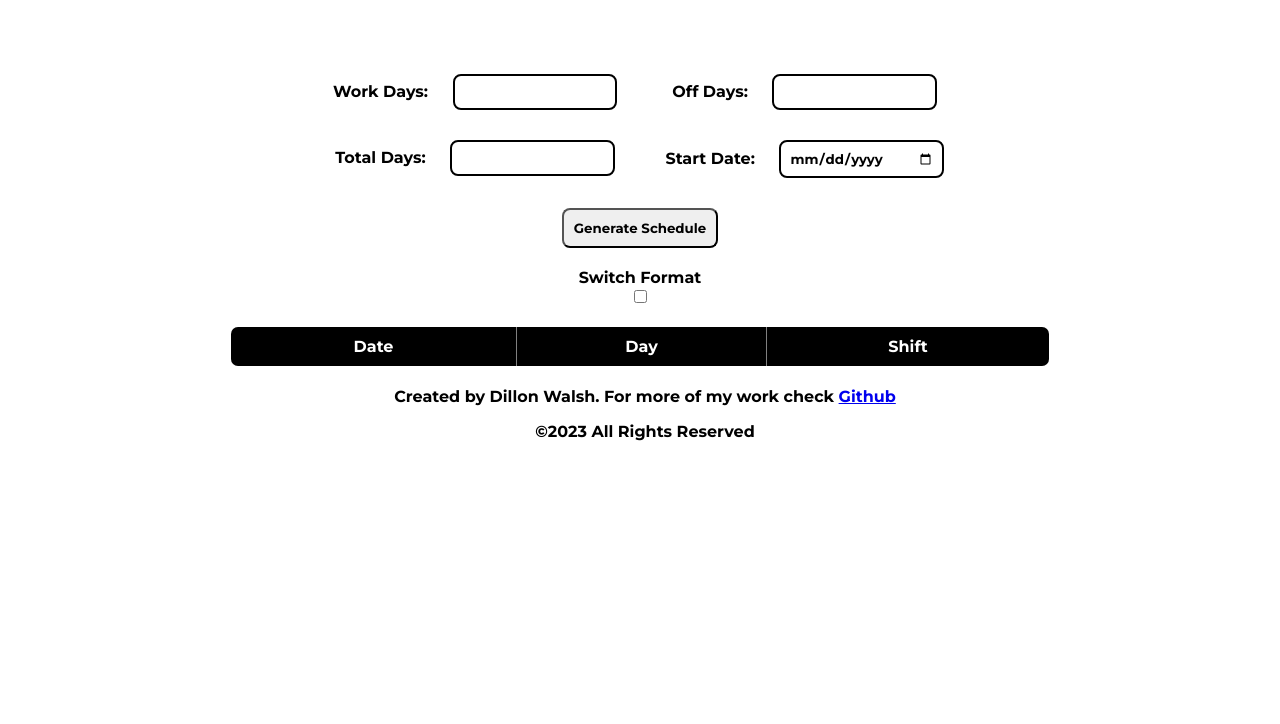
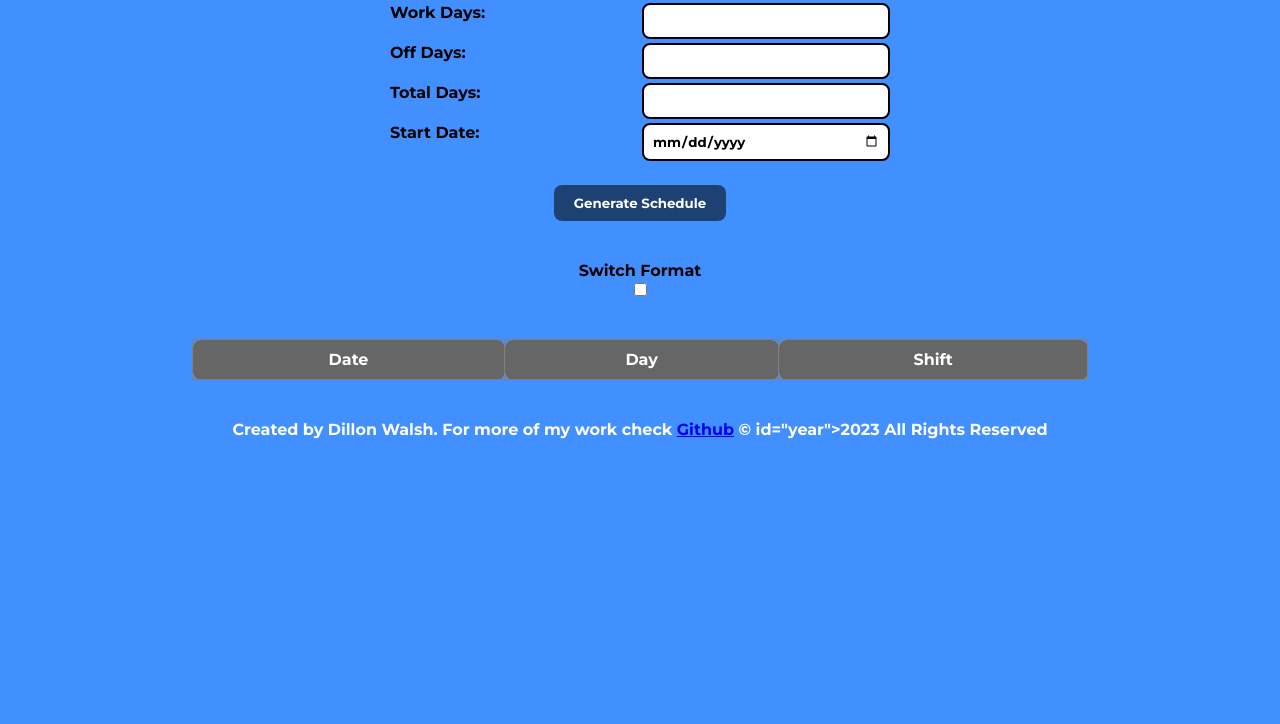
Before and after one commit to Dillonpw/schedule-app, a plain HTML site: page docs/index.html in a window 1280 px wide. Shown: the part 76-800 px from the top of the page. Drawn offline with Linux system fonts and the light colour scheme.

Commit message:
bg changes, layout changes

```diff
--- a/docs/index.html
+++ b/docs/index.html
@@ -15,43 +15,17 @@
     <body>
         <h1 class="header">Rotating Work Schedule</h1>
         <div class="container">
+            <div id="textBubble"></div>
             <form class="scheduling">
-                <div class="input-group">
                 <label for="workDays">Work Days:</label>
-                    <input
-                        type="number"
-                        id="workDays"
-                        min="1"
-
-                        required
-                    />
-                </div>
-                <div class="input-group">
+                <input type="number" id="workDays" min="1" required />
                 <label for="offDays">Off Days:</label>
-                    <input
-                        type="number"
-                        id="offDays"
-                        min="1"
-
-                        required
-                    />
-                </div>
-                <div class="input-group">
+                <input type="number" id="offDays" min="1" required />
                 <label for="totalDays">Total Days:</label>
-                    <input
-                        type="number"
-                        id="totalDays"
-                        min="1"
-
-                        required
-                    />
-                </div>
-                <div class="input-group">
+                <input type="number" id="totalDays" min="1" required />
                 <label for="startDate">Start Date:</label>
                 <input type="date" id="startDate" required />
-                </div>
 
-                <div class="input-group" id="button-container">
                 <button
                     type="button"
                     id="generateButton"
@@ -59,11 +33,14 @@
                 >
                     Generate Schedule
                 </button>
-                </div>
             </form>
             <div class="toggle-container">
                 <label for="viewToggle">Switch Format</label>
-                <input type="checkbox" class="toggle-checkbox"id="viewToggle" />
+                <input
+                    type="checkbox"
+                    class="toggle-checkbox"
+                    id="viewToggle"
+                />
                 <span class="slider"></span>
             </div>
         </div>
@@ -85,9 +62,15 @@
             <!-- Calendar data will be inserted here using JavaScript -->
         </div>
         <footer class="credits">
-            <p id="credit1">Created by Dillon Walsh. For more of my work check <a id="profile-link" href="https://github.com/Dillonpw/projects" target="_blank">Github</a>
-          </p>
-            <div class="copyr">&copy;<span id="year">2023<span> All Rights Reserved</span></div>
+            <p>
+                Created by Dillon Walsh. For more of my work check
+                <a
+                    id="profile-link"
+                    href="https://github.com/Dillonpw/projects"
+                    target="_blank"
+                    >Github</a
+                >
+                &copy; id="year">2023 All Rights Reserved
             </p>
         </footer>
         <script src="main.js"></script>
--- a/docs/styles.css
+++ b/docs/styles.css
@@ -1,110 +1,89 @@
 :root {
-    --primary-color: white;
-    --header-bg-color: #000000;
+    --primary-color: rgba(36, 127, 255, 0.861);
+    --header-bg-color: #0000008b;
     --even-row-color: #d5d1d1;
     --odd-row-color: #e1e0e0;
     --work-highlight: #e6f7ff;
     --off-highlight: #ffedea;
 }
 
-/* Reset and Base Styles */
 * {
-    font-family: Montserrat;
+    font-family: 'Montserrat', sans-serif;
     box-sizing: border-box;
 }
 
 body {
     background-color: var(--primary-color);
     margin: 0;
-    padding: 0;
     min-width: 320px;
 }
 
-.container {
+.header {
+    margin: 0;
+    padding: 1rem 2rem;
+    background-color: var(--header-bg-color);
+    color: white;
+    display: flex;
+    justify-content: center;
+    align-items: center;
+    border-radius: 0 0 0.5rem 0.5rem;
+}
+
+.header {
+    font-size: 22px;
+}
+
+.container,
+.toggle-container,
+#tableWrapper,
+.calendar-view {
     display: flex;
     flex-direction: column;
     align-items: center;
     justify-content: center;
-    margin-top: 80px;
+    margin: 20px auto;
 }
 
-.header {
+#generateButton,
+th,
+#calendarView h3 {
     text-align: center;
+    background-color: var(--header-bg-color);
+    color: white;
+    padding: 10px;
+    border-radius: 0.5rem;
+    margin: 20px auto;
 }
+
 
 form {
     display: grid;
     grid-template-columns: 1fr 1fr;
+    grid-gap: 0.25rem;
+    width: 40%;
+    max-width: 500px;
 }
 
-input {
+input[type='number'],
+input[type='date'] {
     border: 2px solid black;
-    background-color: var(--primary-color);
-    min-width: 80px;
-    word-wrap: none;
-}
-
-.input-group {
-    margin-bottom: 10px;
-    text-align: center;
+    border-radius: 0.5rem;
+    padding: 0.5rem;
+    background-color: white;
     min-width: 80px;
 }
 
-.input-group label,
-.input-group input {
-    margin: 10px;
-}
-
-.input-group input[type='number'],
-.input-group input[type='date'] {
-    width: 50%;
-    max-width: 300px;
-    padding: 8px;
-    border-radius: 0.5rem;
-}
-
-#button-container{
-    grid-area: 3 / 1 / 4 / 3;
-    justify-self: center;
-}
-
 #generateButton {
-    margin: 10px auto;
-    padding: 10px;
-    border-radius: 0.5rem;
-}
-
-.toggle-container {
-    display: flex;
-    flex-direction: column;
-}
-
-
-
-/* Table Styles */
-#tableWrapper {
-    width: 80%;
-    margin: 20px auto;
-    display: block;
+    padding: 10px 20px;
+    border: none;
+    cursor: pointer;
+    grid-area: 5/1/6/3;
 }
 
 table {
-    width: 80%;
-    margin: 20px auto;
+    width: 70%;
+    border-collapse: collapse;
     border-radius: 0.5rem;
-    overflow: hidden;
-    border-collapse: collapse;
-}
-
-th,
-td {
-    padding: 10px;
-    text-align: center;
-}
-
-th {
-    background-color: var(--header-bg-color);
-    color: white;
 }
 
 tr:nth-child(even) {
@@ -116,48 +95,19 @@ tr:nth-child(odd) {
 }
 
 /* Calendar Styles */
+#calendarView > div {
+    display: grid;
+    grid-template-columns: repeat(7, 1fr);
+
+}
+
 #calendarView span {
     display: inline-block;
-    width: calc(100% / 7);
     margin: 2px;
     padding: 5px;
     text-align: center;
     box-shadow: 1px 1px 3px rgba(0, 0, 0, 0.2);
     border-radius: 5px;
-}
-
-#calendarView > div {
-    width: 100%;
-}
-
-#calendarView div > div {
-    display: grid;
-    grid-template-columns: repeat(7, 1fr);
-}
-
-#calendarView h3 {
-    text-align: center;
-    background-color: var(--header-bg-color);
-    color: white;
-    padding: 10px;
-    border-radius: 5px 5px 0 0;
-}
-
-#calendarView span {
-    font-size: 0.8em;
-    padding: 5px;
-    text-align: center;
-    border: 1px solid #ccc;
-    border-bottom: none;
-    min-width: 60px;
-}
-
-#calendarView div > div:not(:first-child) span:nth-child(even) {
-    background-color: var(--even-row-color);
-}
-
-#calendarView div > div:not(:first-child) span:nth-child(odd) {
-    background-color: var(--odd-row-color);
 }
 
 span:contains('Work') {
@@ -169,14 +119,7 @@ span:contains('Off') {
 }
 
 @media (max-width: 500px) {
-    #calendarView {
-        max-width: 320px;
-    }
-    #calendarView > div {
-        max-width: 80%;
-        margin: auto;
-    }
-
+    #calendarView > div,
     #calendarView span {
         font-size: 1em;
         padding: 10px;
@@ -184,6 +127,7 @@ span:contains('Off') {
 }
 
 footer {
-    margin-left: 10px;
     text-align: center;
+    color: white;
+    margin-top: 20px;
 }
```
Lines whose indentation alone changed are shown as unchanged.
